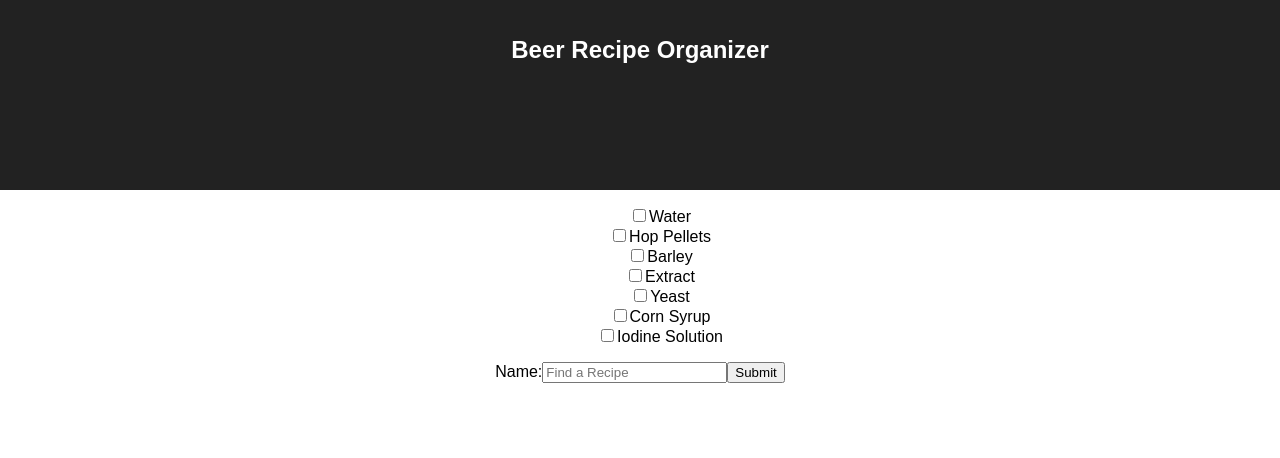
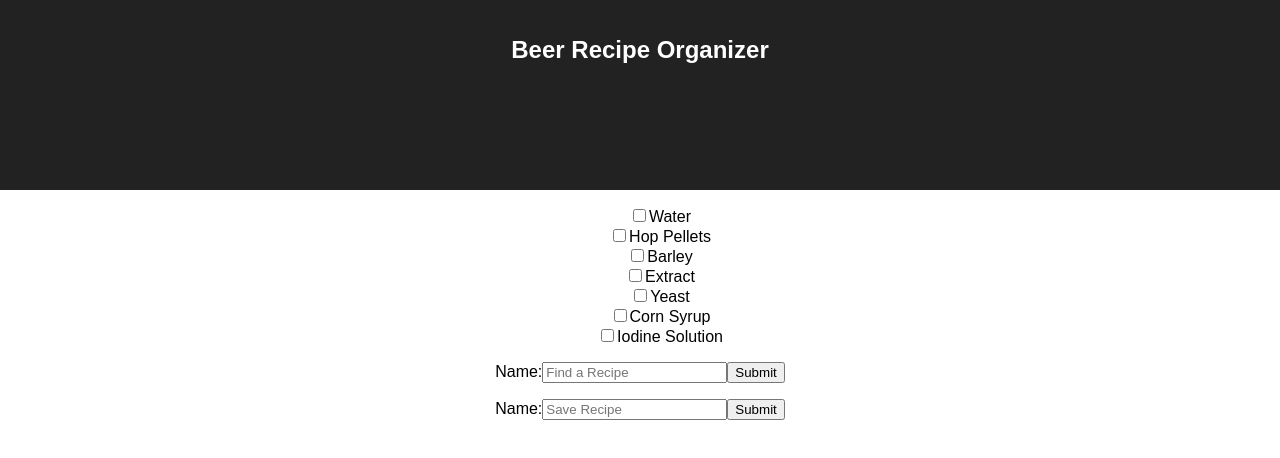
Before and after one commit to jarmbrust/beer-recipe, a React (Create React App) app: page / in a window 1280 px wide. Shown: the top 458 px of the page. Built offline with nearby package versions, Linux system fonts and the light colour scheme.

Commit message:
almost have saving down

```diff
--- a/src/App.jsx
+++ b/src/App.jsx
@@ -3,6 +3,7 @@ import './App.css';
 import Ingredents from './components/Ingredents/Ingredents';
 import IngredentsRecipe from './components/Ingredents/IngredentsRecipe';
 import SearchRecipes from './components/Search/SearchRecipes';
+import IngredentsSaveRecipe from './components/Ingredents/IngredentsSaveRecipe';
 
 class App extends Component {
   constructor(props) {
@@ -30,21 +31,26 @@ class App extends Component {
     this.handleSearchRecipes = this.handleSearchRecipes.bind(this);
     this.getSearchResults = this.getSearchResults.bind(this);
     this.getSearchedRecipe = this.getSearchedRecipe.bind(this);
+    this.saveRecipe = this.saveRecipe.bind(this);
   }
 
-  handleCheckedBox(checked) {
+  handleCheckedBox(checkbox) {
+
+    console.log('checkbox', checkbox.checked, checkbox.value);
+
     let recipeCopy = {...this.state.recipes}
-    recipeCopy.newList.push(checked);
+    if (checkbox.checked) {
+      recipeCopy.newList.push(checkbox.value);
+    } else {
+      recipeCopy.newList = recipeCopy.newList.filter(item => item !== checkbox.value)
+    }
     this.setState({recipes: recipeCopy});
 
     console.log('this.state', this.state);
   }
 
   handleSearchRecipes = value => {
-    //console.log('value', value, this.state.recipes, Object.keys(this.state.recipes));
-
     const result = this.getSearchResults(this.state.recipes, value);
-    //console.log('test', result);
 
     if (result) {
       let recipeCopy = {...this.state.recipeSearch}
@@ -58,16 +64,23 @@ class App extends Component {
   }
 
   getSearchedRecipe = () => {
-    // let recipeCopy = {...this.state.recipes}
-    // console.log('recipeCopy', recipeCopy);
-    if (!this.state.recipeSearch) {return [''];}
+    if (!this.state.recipeSearch) { return ['']; }
     console.log('this.state.recipeSearch', this.state.recipeSearch)
     console.log('this.state', this.state, this.state.recipes[this.state.recipeSearch]);
     return this.state.recipes[this.state.recipeSearch];
   }
 
+  saveRecipe = recipe => {
+    console.log('save', recipe);
+    let stateCopy = {...this.state};
+    console.log('stateCopy.ingredients', stateCopy.ingredients);
+    console.log('stateCopy.recipes', stateCopy.recipes, stateCopy.recipes.newList);
+    const recipeObj = {[recipe]: stateCopy.recipes.newList};
+    const newRecipes = Object.assign(recipeObj, stateCopy.recipes);
+    this.setState({['recipes']: newRecipes});
+  }
+
   render() {
-    console.log(this.state.ingredients);
     return (
       <div className="App">
         <header className="App-header">
@@ -83,7 +96,8 @@ class App extends Component {
           <SearchRecipes
             onChange={this.handleSearchRecipes}
           />
-         <IngredentsRecipe list={this.getSearchedRecipe() } />
+         <IngredentsRecipe list={this.getSearchedRecipe()} />
+         <IngredentsSaveRecipe onChange={this.saveRecipe} />
         </div>
       </div>
     );
--- a/src/components/Ingredents/Ingredents.jsx
+++ b/src/components/Ingredents/Ingredents.jsx
@@ -7,7 +7,8 @@ class Ingredents extends React.Component {
   }
 
   handleChecked = event => {
-    this.props.onChecked(event.target.value)
+    console.log('event.target', event.target.checked);
+    this.props.onChecked(event.target);
   }
 
   render() {
--- /dev/null
+++ b/src/components/Ingredents/IngredentsSaveRecipe.jsx
@@ -0,0 +1,29 @@
+import React from 'react';
+
+class IngredentsSaveRecipe extends React.Component {
+  constructor(props) {
+    super(props);
+
+    this.handleSave = this.handleSave.bind(this);
+  }
+
+  handleSave = event => {
+    event.preventDefault();
+    console.log('event.target[0].value', event.target[0].value)
+    this.props.onChange(event.target[0].value);
+  }
+
+  render() {
+    return (
+      <form onSubmit={this.handleSave}>
+        <label>
+          Name:
+          <input type="text" name="test" id="recipe-save-text" placeholder="Save Recipe" />
+        </label>
+        <input type="submit" value="Submit" />
+      </form>
+    );
+  }
+}
+
+export default IngredentsSaveRecipe;
--- a/src/components/Search/SearchRecipes.jsx
+++ b/src/components/Search/SearchRecipes.jsx
@@ -8,12 +8,12 @@ class SearchRecipes extends React.Component {
     this.handleChange = this.handleChange.bind(this);
   }
 
-  handleSearch = (event) => {
+  handleSearch = event => {
     event.preventDefault();
     this.props.onChange(event.target[0].value);
   }
 
-  handleChange = (event) => {
+  handleChange = event => {
     this.props.onChange(event.target.value);
   }
 
```
